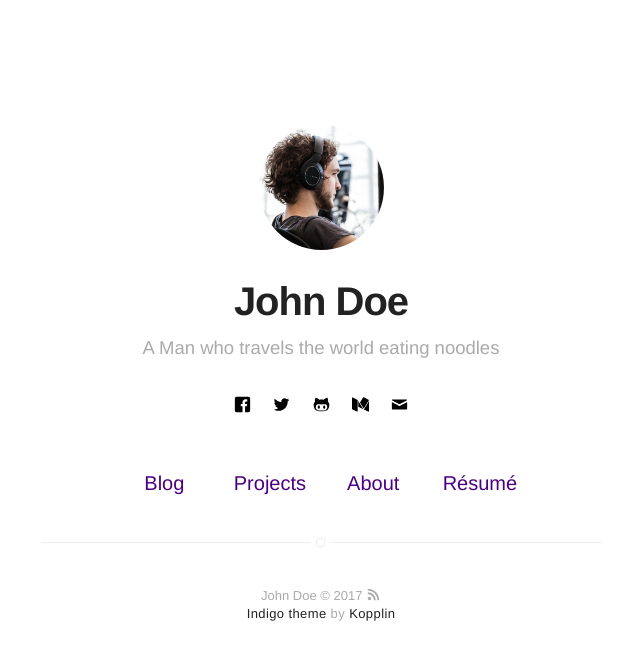
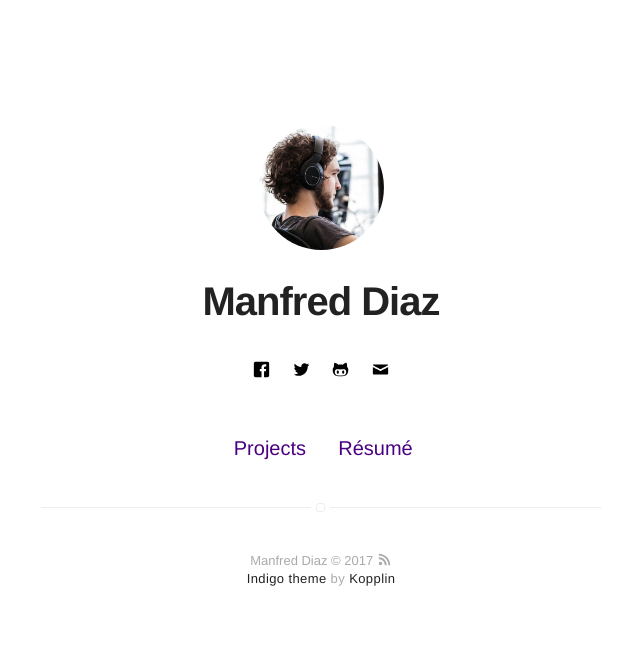
Before and after one commit to manfreddiaz/old-profile, a Jekyll site: the page built from index.html, in a window 1280 px wide. Shown: the top 660 px of the page, without its empty margins (319-959 px from the left). Built offline with Jekyll 4.4.1, drawn with Linux system fonts in a browser that asks for light colours; part of the change alters nothing that is shown.

Commit message:
Update _config.yml

```diff
--- a/_config.yml
+++ b/_config.yml
@@ -1,9 +1,9 @@
 # main text of home
-name: John Doe
-bio: A Man who travels the world eating noodles
+name: Manfred Diaz
+bio:
 
 # twitter summary info
-description: A blog about technology and stuff related
+description: A bit more about myself away from on social media
 
 # if it's an external image, update below for true
 # better with square images
@@ -13,10 +13,10 @@ picture: assets/images/profile.jpg
 # If you want to include your resume, set to true
 # and specify source (external or local).
 resume: true
-resume-external: true
+resume-external: false
 resume-url: assets/CV.pdf
 
-url: https://koppl.in/indigo
+url: https://takeitallsource.github.io
 # your url: http://USERNAME.github.io
 
 permalink: /:title/
@@ -35,21 +35,21 @@ disqus:
 
 # if you don't have any of social below, comment the line
 facebook: myfacebook
-twitter: mytwitter
+twitter: https://twitter.com/linuxpotter
 # google: mygoogle
 # instagram: myinstagram
 # pinterest: mypinterest
 # linkedin: mylinkedin
 # youtube: myyoutube
 # spotify: myspotify
-github: mygithub
+github: https://github/takeitallsource
 # lastfm: mylastfm
 # stackoverflow: 7044681/mystackoverflow
 # quora: userquora
 # reddit: username
-medium: medium
+# medium: medium
 # vimeo: myvimeo
-email: myemail@gmail.com
+email: takeitallsource@gmail.com
 
 authors:
     johndoe:
@@ -78,20 +78,20 @@ width: normal
 projects: true
 
 # if you don't need "about" or "blog", comment them out below
-about: true
-blog: true
+#about: true
+#blog: true
 
 # do you want to show the "read time" of the posts?
-read-time: true
+# read-time: true
 
 # do you want to show the "tags" inside the posts?
-show-tags: true
+# show-tags: true
 
 # related posts inside a post?
-related: true
+# related: true
 
 # Display links for next and previous posts for the specified categories
-post-advance-links: [blog]
+# post-advance-links: [blog]
 
 # show author block at the end of a post ?
 show-author: true
```
